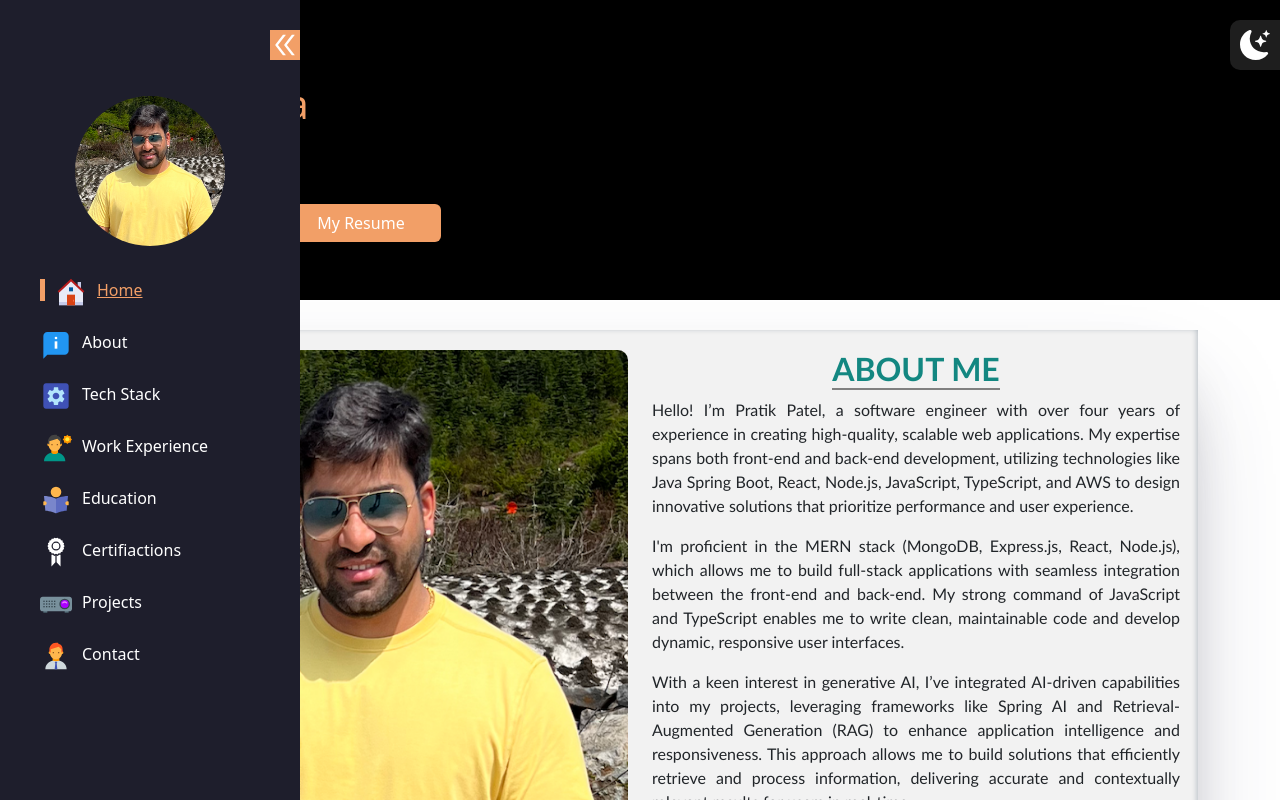
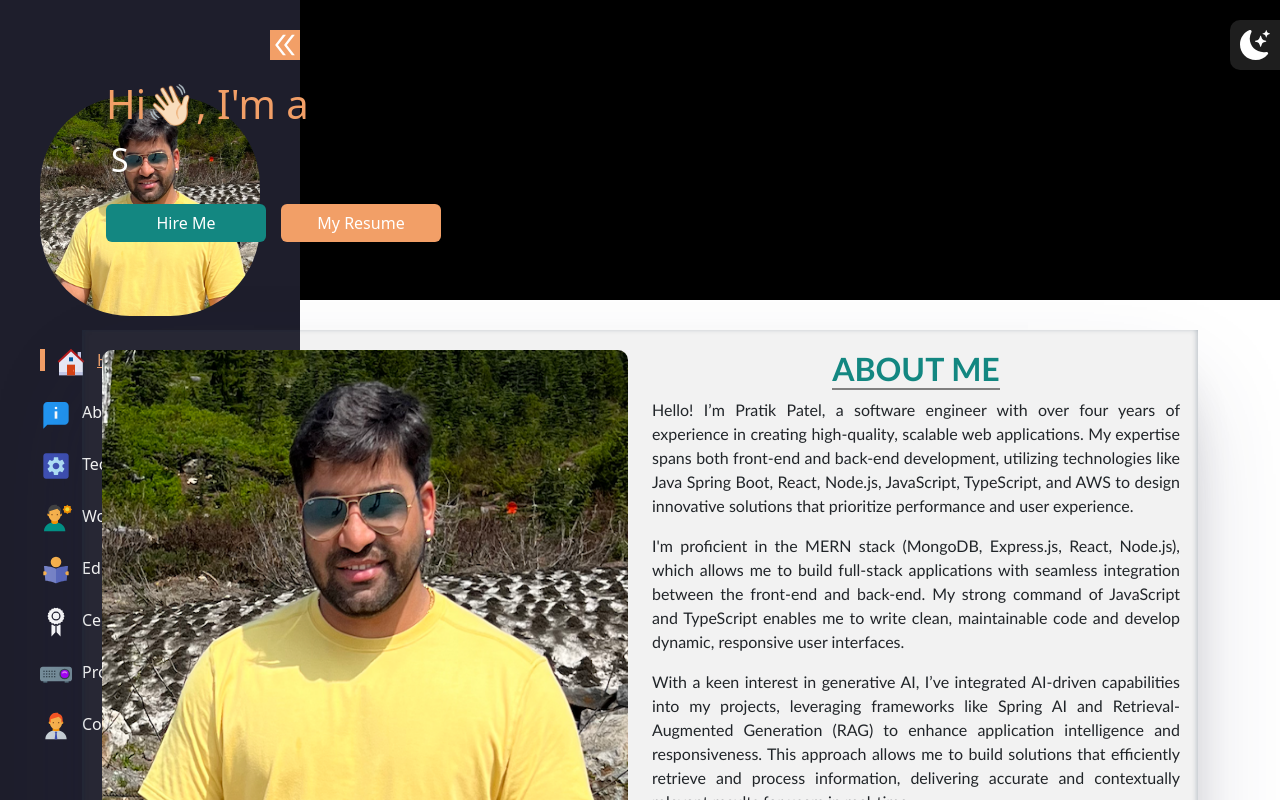
Before and after one commit to PatelPratik39/MERN_Portfolio, a React (Vite) app in the folder client/: page / in a window 1280 px wide. Shown: the top 800 px of the page. Built offline with nearby package versions, Linux system fonts and the light colour scheme.

Commit message:
added Animation using "npm i react-reveal"

```diff
--- a/client/src/App.jsx
+++ b/client/src/App.jsx
@@ -8,7 +8,8 @@ import Projects from "./pages/Projects/Projects";
 import TechStack from "./pages/TechStack/TechStack";
 import ScrollToTop from "react-scroll-to-top";
 import { useTheme } from "./context/ThemeContext";
-import './index.css'
+import Tada from "react-reveal/Tada";
+import "./index.css";
 
 function App() {
   const [theme] = useTheme();
@@ -26,9 +27,12 @@ function App() {
           <Contact />
         </div>
         <div className="footer pb-3 ms-3">
+          <Tada>
+
           <h4 className="text-center" style={{ color: "#138781" }}>
             🧑🏻‍💻 Developed by Pratik Patel 2024 &copy;
           </h4>
+          </Tada>
         </div>
       </div>
       <ScrollToTop
--- a/client/src/components/Menus/Menus.css
+++ b/client/src/components/Menus/Menus.css
@@ -1,7 +1,7 @@
 .navbar-profile-pic img{
     border-radius: 90px;
-    height: 150px;
-    width: 150px;
+    height: 220px;
+    width: 220px;
     display: flex;
     vertical-align: middle;
     margin: 0 auto;
--- a/client/src/components/Menus/Menus.jsx
+++ b/client/src/components/Menus/Menus.jsx
@@ -10,6 +10,8 @@ import {
 } from "react-icons/fc";
 import "./Menus.css";
 import { Link } from "react-scroll";
+import Zoom from "react-reveal/Zoom";
+import Fade from "react-reveal/Fade";
 
 // eslint-disable-next-line react/prop-types
 const Menus = ({ toggle }) => {
@@ -17,9 +19,12 @@ const Menus = ({ toggle }) => {
     <>
       {toggle ? (
         <>
+          <Zoom>
             <div className="navbar-profile-pic">
               <img src="./profile.png" alt="Profile Picture" />
             </div>
+          </Zoom>
+          <Fade left>
             <div className="nav-items">
               <div className="nav-item">
                 <div className="nav-link">
@@ -121,6 +126,7 @@ const Menus = ({ toggle }) => {
                 </div>
               </div>
             </div>
+          </Fade>
         </>
       ) : (
         <>
--- a/client/src/pages/About/About.jsx
+++ b/client/src/pages/About/About.jsx
@@ -1,9 +1,10 @@
-
 import "./about.css";
+import Jump from "react-reveal/Jump";
 
 const About = () => {
   return (
     <>
+      <Jump>
         <div className="about" id="about">
           <div className="row">
             <div className="col-md-6 col-xl-6 col-lg-6 col-xs-12 about-img">
@@ -14,54 +15,58 @@ const About = () => {
                 <b>About Me</b>
               </h2>
               <p>
-              Hello! I’m Pratik Patel, a software engineer with over four years
-              of experience in creating high-quality, scalable web applications.
-              My expertise spans both front-end and back-end development,
-              utilizing technologies like Java Spring Boot, React, Node.js,
-              JavaScript, TypeScript, and AWS to design innovative solutions
-              that prioritize performance and user experience.
+                Hello! I’m Pratik Patel, a software engineer with over four
+                years of experience in creating high-quality, scalable web
+                applications. My expertise spans both front-end and back-end
+                development, utilizing technologies like Java Spring Boot,
+                React, Node.js, JavaScript, TypeScript, and AWS to design
+                innovative solutions that prioritize performance and user
+                experience.
               </p>
               <p>
-              I'm proficient in the MERN stack (MongoDB, Express.js, React,
-              Node.js), which allows me to build full-stack applications with
-              seamless integration between the front-end and back-end. My strong
-              command of JavaScript and TypeScript enables me to write clean,
-              maintainable code and develop dynamic, responsive user interfaces.
+                I&apos;m proficient in the MERN stack (MongoDB, Express.js,
+                React, Node.js), which allows me to build full-stack
+                applications with seamless integration between the front-end and
+                back-end. My strong command of JavaScript and TypeScript enables
+                me to write clean, maintainable code and develop dynamic,
+                responsive user interfaces.
               </p>
               <p>
                 With a keen interest in generative AI, I’ve integrated AI-driven
                 capabilities into my projects, leveraging frameworks like Spring
-              AI and Retrieval-Augmented Generation (RAG) to enhance application
-              intelligence and responsiveness. This approach allows me to build
-              solutions that efficiently retrieve and process information,
-              delivering accurate and contextually relevant results for users in
-              real-time.
+                AI and Retrieval-Augmented Generation (RAG) to enhance
+                application intelligence and responsiveness. This approach
+                allows me to build solutions that efficiently retrieve and
+                process information, delivering accurate and contextually
+                relevant results for users in real-time.
               </p>
               <p>
                 My work spans diverse industries, including finance and
-              e-commerce, and I have a proven track record of creating impactful
-              solutions. I’m experienced in building robust APIs, microservices,
-              and full-stack applications with a focus on maintainable, clean
-              code. Additionally, I bring expertise in CI/CD pipelines, Docker
-              containerization, and cloud deployment, ensuring seamless
-              integration and optimized infrastructure.
+                e-commerce, and I have a proven track record of creating
+                impactful solutions. I’m experienced in building robust APIs,
+                microservices, and full-stack applications with a focus on
+                maintainable, clean code. Additionally, I bring expertise in
+                CI/CD pipelines, Docker containerization, and cloud deployment,
+                ensuring seamless integration and optimized infrastructure.
               </p>
               <p>
-              I thrive on solving complex problems and collaborating with teams
-              that value innovation. Whether it’s improving code coverage,
-              enhancing UI/UX, or incorporating the latest in generative AI
-              technologies, I am committed to delivering solutions that not only
-              meet requirements but exceed expectations.
+                I thrive on solving complex problems and collaborating with
+                teams that value innovation. Whether it’s improving code
+                coverage, enhancing UI/UX, or incorporating the latest in
+                generative AI technologies, I am committed to delivering
+                solutions that not only meet requirements but exceed
+                expectations.
               </p>
               <p>
                 <b>
-                Thank you for stopping by! Feel free to reach out if you’d like
-                to connect or learn more about my work.
+                  Thank you for stopping by! Feel free to reach out if you’d
+                  like to connect or learn more about my work.
                 </b>
               </p>
             </div>
           </div>
         </div>
+      </Jump>
     </>
   );
 };
--- a/client/src/pages/Home/Home.jsx
+++ b/client/src/pages/Home/Home.jsx
@@ -3,6 +3,7 @@ import Typewriter from "typewriter-effect";
 import Resume from "../../assets/docs/Pratik_Patel_Resume1.pdf";
 import { BsFillSunFill, BsFillMoonStarsFill } from "react-icons/bs";
 import "./Home.css";
+import Fade from "react-reveal/Fade";
 
 const Home = () => {
   const [theme, setTheme] = useTheme();
@@ -20,6 +21,7 @@ const Home = () => {
           )}
         </div>
         <div className="container home-content">
+          <Fade right>
             <h1>Hi👋🏻, I'm a </h1>
             {/* Using Typewrite-effect pakage: npm i typewriter-effect */}
             <h2>
@@ -35,6 +37,8 @@ const Home = () => {
                 }}
               />
             </h2>
+          </Fade>
+          <Fade bottom>
             <div className="home-buttons">
               <button className="btn btn-hire">Hire Me</button>
               {/* <button className="btn btn-cv">My Resume </button> */}
@@ -46,6 +50,7 @@ const Home = () => {
                 My Resume{" "}
               </a>
             </div>
+          </Fade>
         </div>
       </div>
     </>
--- a/client/src/pages/TechStack/TechStack.jsx
+++ b/client/src/pages/TechStack/TechStack.jsx
@@ -1,4 +1,5 @@
-
+import RubberBand from "react-reveal/RubberBand";
+import Fade from "react-reveal/Fade";
 import "./techStack.css";
 import { TechStackList } from "../../utils/TechStackList.jsx";
 
@@ -6,16 +7,20 @@ const TechStack = () => {
   return (
     <>
       <div className="container techstack" id="techstack">
+        <RubberBand>
           <h2 className="col-12 mt-3 mb-1 text-center text-uppercase">
             Technology Stack
           </h2>
           <hr />
           <p className="pb-3 text-center">
-          👉🏻 Including programming Language, Frameworks, Database, Front-end and
-          Back-end technologies and APIs
+            👉🏻 Including programming Language, Frameworks, Database, Front-end
+            and Back-end technologies and APIs
           </p>
+        </RubberBand>
         <div className="row">
           {TechStackList.map((tech) => (
+            // eslint-disable-next-line react/jsx-key
+            <Fade right>
               <div key={tech._id} className="col-md-3">
                 <div className="card m-2">
                   <div className="card-content">
@@ -32,6 +37,7 @@ const TechStack = () => {
                   </div>
                 </div>
               </div>
+            </Fade>
           ))}
         </div>
       </div>
--- /dev/null
+++ b/package.json
@@ -0,0 +1,5 @@
+{
+  "dependencies": {
+    "react-reveal": "^1.2.2"
+  }
+}
```
Also changed, not shown: client/src/pages/Projects/Projects.jsx (+15 -6 lines), 2 other files (tests, documents, lock files or other folders). Lines whose indentation alone changed are shown as unchanged.
